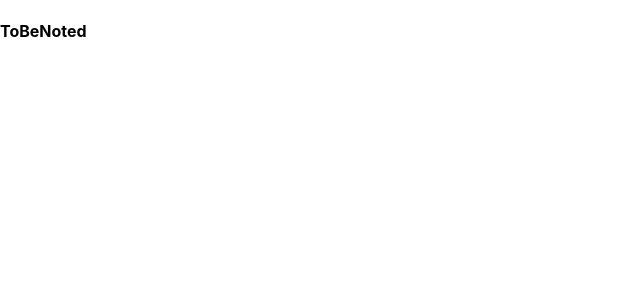
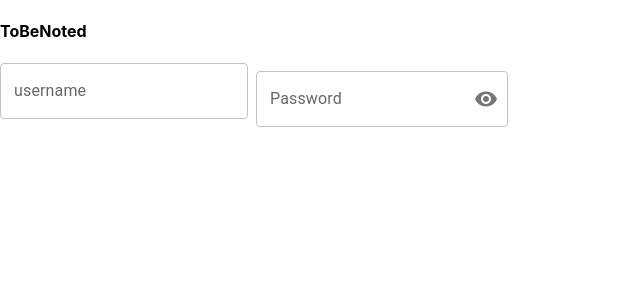
Before and after one commit to FullOfPit/ToBeNoted, a React (Create React App) app in the folder frontend/: page / in a window 1280 px wide. Shown: the top 300 px of the page, without its empty margins (0-640 px from the left). Built offline with nearby package versions, Linux system fonts and the light colour scheme.

Commit message:
Copied Password Field from MUI; installed MUI icons

```diff
--- a/frontend/package.json
+++ b/frontend/package.json
@@ -5,6 +5,7 @@
   "dependencies": {
     "@emotion/react": "^11.10.6",
     "@emotion/styled": "^11.10.6",
+    "@mui/icons-material": "^5.11.11",
     "@mui/material": "^5.11.12",
     "@testing-library/jest-dom": "^5.16.5",
     "@testing-library/react": "^13.4.0",
--- a/frontend/src/components/LoginPageForm.tsx
+++ b/frontend/src/components/LoginPageForm.tsx
@@ -1,9 +1,44 @@
+import {Box, FormControl, IconButton, InputAdornment, InputLabel, OutlinedInput, TextField} from "@mui/material";
+import React, {useState} from "react";
+import {Visibility, VisibilityOff} from "@mui/icons-material";
 
 
 export default function LoginPageForm () {
 
+    const [showPassword, setShowPassword] = useState(false);
+
+    const handleClickShowPassword = () => setShowPassword((show) => !show);
+
+    const handleMouseDownPassword = (event: React.MouseEvent<HTMLButtonElement>) => {
+        event.preventDefault();
+    };
+
     return (
-        <>
-        </>
+        <Box>
+            <TextField
+                label={"username"}
+            />
+
+            <FormControl sx={{ m: 1, width: '25ch' }} variant="outlined">
+                <InputLabel htmlFor="outlined-adornment-password">Password</InputLabel>
+                <OutlinedInput
+                    id="outlined-adornment-password"
+                    type={showPassword ? 'text' : 'password'}
+                    endAdornment={
+                        <InputAdornment position="end">
+                            <IconButton
+                                aria-label="toggle password visibility"
+                                onClick={handleClickShowPassword}
+                                onMouseDown={handleMouseDownPassword}
+                                edge="end"
+                            >
+                                {showPassword ? <VisibilityOff /> : <Visibility />}
+                            </IconButton>
+                        </InputAdornment>
+                    }
+                    label="Password"
+                />
+            </FormControl>
+        </Box>
     )
 }
--- a/frontend/src/pages/Login.tsx
+++ b/frontend/src/pages/Login.tsx
@@ -1,3 +1,4 @@
+import LoginPageForm from "../components/LoginPageForm";
 
 
 export default function Login() {
@@ -5,6 +6,7 @@ export default function Login() {
     return (
         <div>
             <h4>ToBeNoted</h4>
+            <LoginPageForm/>
 
         </div>
     )
```
Also changed, not shown: 1 other file (tests, documents, lock files or other folders).
